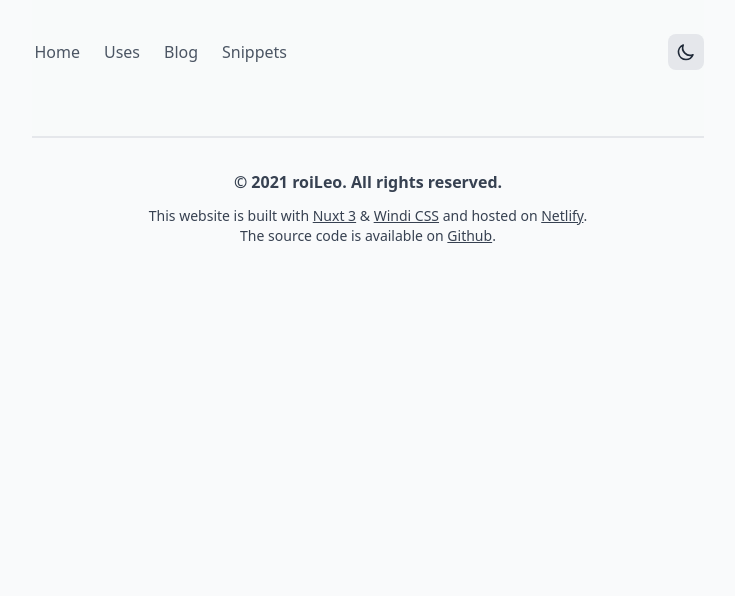
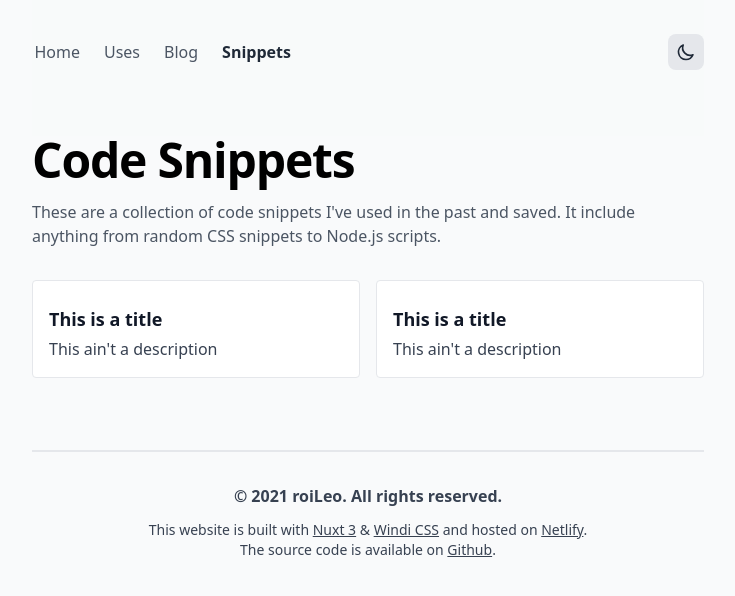
Before and after one commit to roiLeo/nuxt3-ninja, a Nuxt app: page /snippets in a window 1280 px wide. Shown: the top 596 px of the page, without its empty margins (272-1007 px from the left). Built offline with nearby package versions, Linux system fonts and the light colour scheme.

Commit message:
🏗  wip snippets page

```diff
--- /dev/null
+++ b/components/CardSnippet.vue
@@ -0,0 +1,35 @@
+<template>
+	<a
+		class="
+			border border-grey-200
+			dark:border-gray-800
+			rounded
+			p-4
+			w-full
+			bg-white
+			dark:bg-gray-900
+			hover:ring-1
+			ring-gray-300
+			hover:bg-gray-200
+			dark:hover:bg-gray-800
+			transition-all
+		"
+	>
+		<!-- <img alt="text alternative" src="/nuxt-icon.png" class="rounded-full" /> -->
+		<h3
+			class="
+				text-lg
+				font-bold
+				text-left
+				mt-2
+				text-gray-900
+				dark:text-gray-100
+			"
+		>
+			This is a title
+		</h3>
+		<p class="mt-1 text-gray-700 dark:text-gray-400">
+			This ain't a description
+		</p>
+	</a>
+</template>
--- /dev/null
+++ b/pages/snippets/_slug.vue
@@ -0,0 +1,3 @@
+<template>
+	TEST
+</template>
--- /dev/null
+++ b/pages/snippets/index.vue
@@ -0,0 +1,39 @@
+<template>
+	<div
+		class="flex flex-col items-start justify-center max-w-2xl mx-auto mb-16"
+	>
+		<h1
+			class="
+				mb-4
+				text-3xl
+				font-bold
+				tracking-tight
+				text-black
+				md:text-5xl
+				dark:text-white
+			"
+		>
+			Code Snippets
+		</h1>
+		<p class="mb-4 text-gray-600 dark:text-gray-400">
+			These are a collection of code snippets I've used in the past and
+			saved. It include anything from random CSS snippets to
+			Node.js scripts.
+		</p>
+		<div class="grid w-full grid-cols-1 gap-4 my-2 mt-4 sm:grid-cols-2">
+			<CardSnippet />
+			<CardSnippet />
+		</div>
+	</div>
+</template>
+
+<script lang="ts">
+
+import { defineComponent } from 'vue'
+
+export default defineComponent({
+	setup() {
+
+	},
+})
+</script>
```
